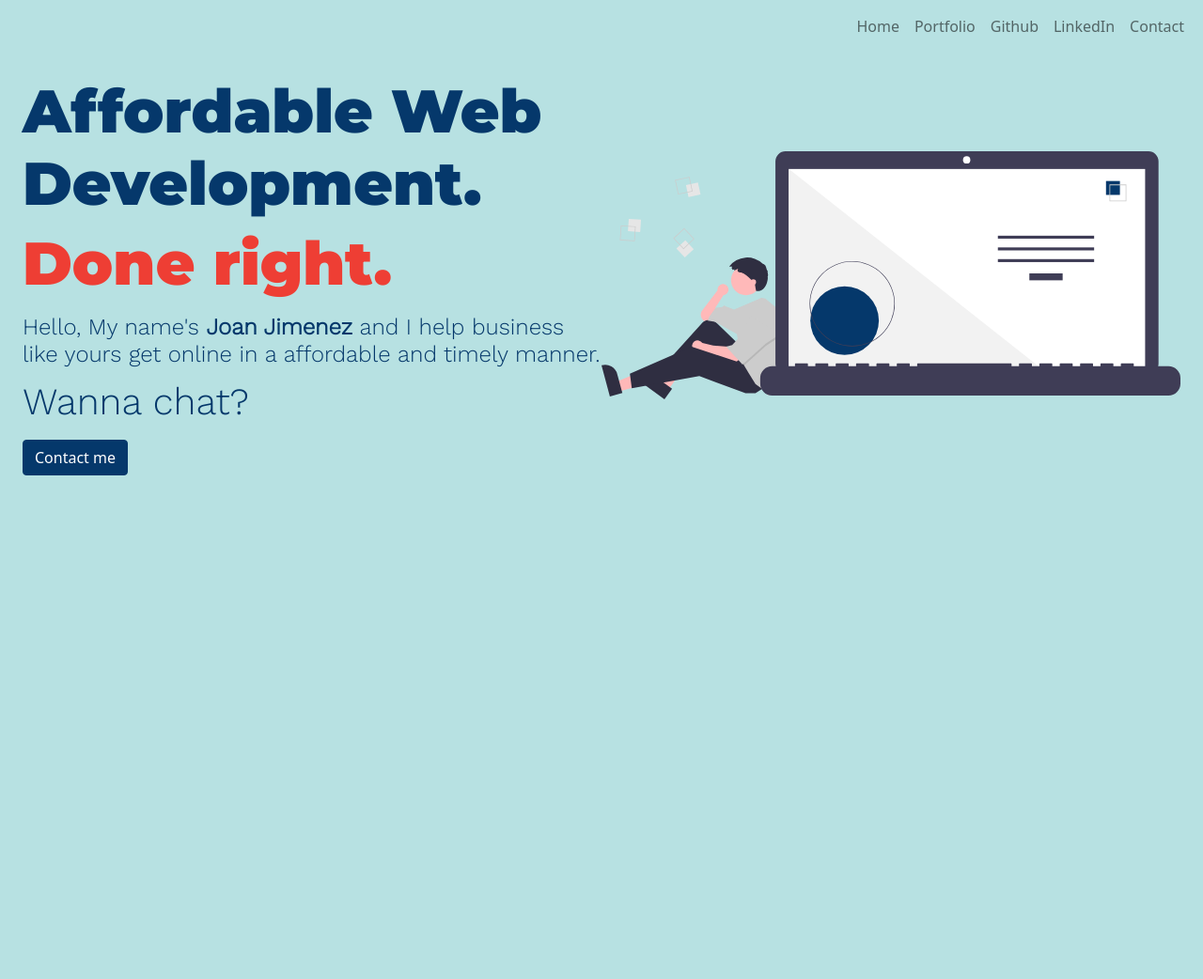
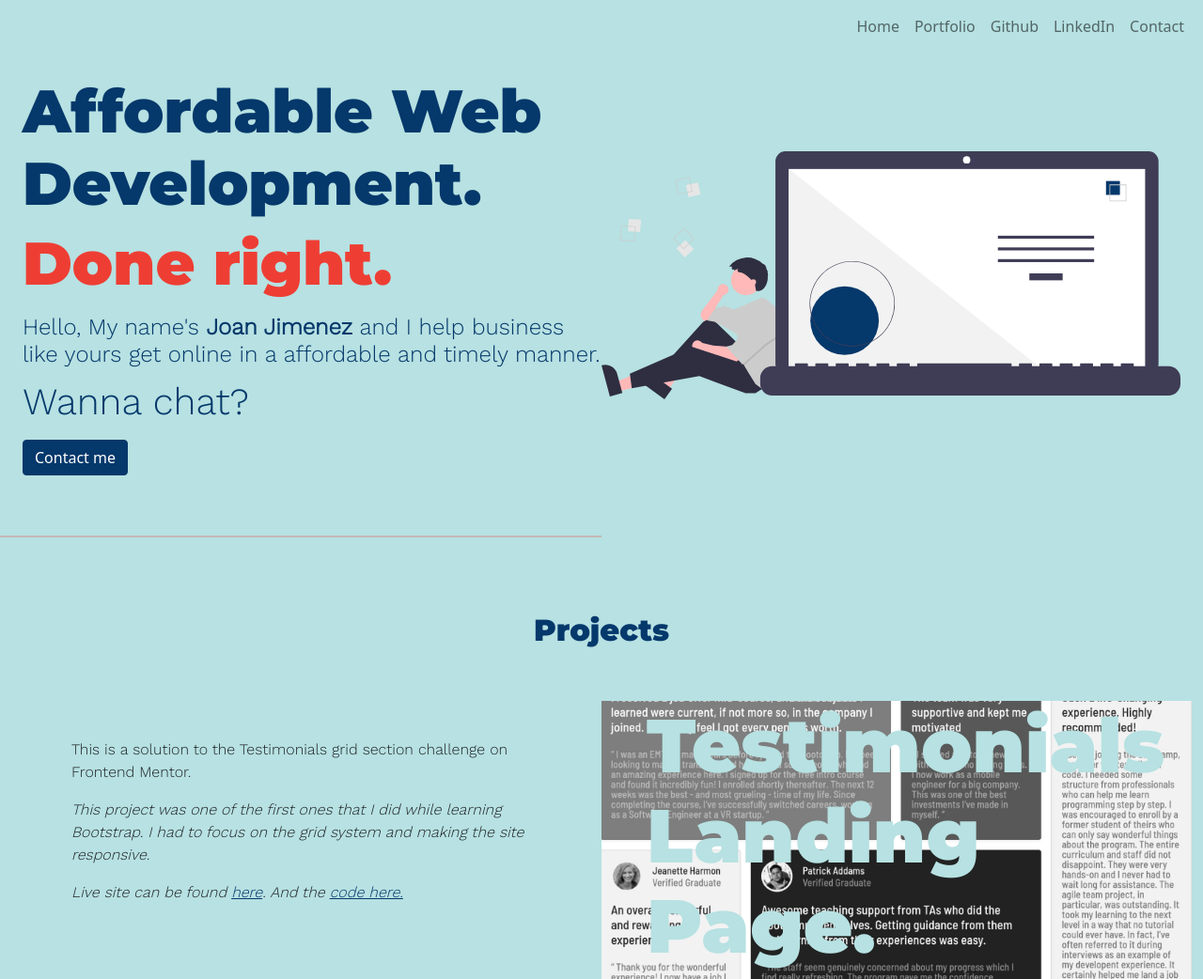
Before and after one commit to joajimenez/portolio_2, a website: page index.html in a window 1280 px wide. Shown: the whole page at 94% size. Before the commit the page ends 800 px from the top, so only its background shows below. Drawn offline with nearby package versions, Linux system fonts and the light colour scheme.

Commit message:
added projects

```diff
--- a/index.html
+++ b/index.html
@@ -4,7 +4,7 @@
     <meta charset="UTF-8" />
     <meta http-equiv="X-UA-Compatible" content="IE=edge" />
     <meta name="viewport" content="width=device-width, initial-scale=1.0" />
-    <link rel="icon" href="./assets/img/ufo.png" type="image/x-icon">
+    <link rel="icon" href="./assets/img/ufo.png" type="image/x-icon" />
     <link
       href="https://fonts.googleapis.com/css?family=Montserrat:900|Work+Sans:300"
       rel="stylesheet"
@@ -12,14 +12,19 @@
     <link rel="stylesheet" href="./scss/custom.css" />
     <title>Joan Jimenez - Web Developer</title>
     <!-- Global site tag (gtag.js) - Google Analytics -->
-<script async src="https://www.googletagmanager.com/gtag/js?id=G-7QE2E8PGEF"></script>
-<script>
-  window.dataLayer = window.dataLayer || [];
-  function gtag(){dataLayer.push(arguments);}
-  gtag('js', new Date());
+    <script
+      async
+      src="https://www.googletagmanager.com/gtag/js?id=G-7QE2E8PGEF"
+    ></script>
+    <script>
+      window.dataLayer = window.dataLayer || [];
+      function gtag() {
+        dataLayer.push(arguments);
+      }
+      gtag("js", new Date());
 
-  gtag('config', 'G-7QE2E8PGEF');
-</script>
+      gtag("config", "G-7QE2E8PGEF");
+    </script>
   </head>
   <body class="bg-light vh-100">
     <header>
@@ -46,10 +51,15 @@
               </li>
               <li class="nav-item">
                 <a class="nav-link" href="https://github.com/joajimenez"
-                  >Github</a>
+                  >Github</a
+                >
               </li>
               <li class="nav-item">
-                <a class="nav-link" href="https://www.linkedin.com/in/joanjimenezd/">LinkedIn</a>
+                <a
+                  class="nav-link"
+                  href="https://www.linkedin.com/in/joanjimenezd/"
+                  >LinkedIn</a
+                >
               </li>
               <li class="nav-item">
                 <a class="nav-link" href="contact.html">Contact</a>
@@ -65,8 +75,8 @@
           <h1 class="display-3">Affordable Web Development.</h1>
           <h1 class="display-3 text-danger">Done right.</h1>
           <p class="h4 pt-2">
-            Hello, My name's <strong>Joan Jimenez </strong> and I help business like yours get online in a affordable and timely
-            manner.
+            Hello, My name's <strong>Joan Jimenez </strong> and I help business
+            like yours get online in a affordable and timely manner.
           </p>
           <p class="display-6 pt-1">Wanna chat?</p>
           <a class="btn btn-primary" href="contact.html" role="button"
@@ -81,9 +91,50 @@
         />
       </div>
     </section>
-    <section>
-      <div class="container">
-
+    <br>
+    <hr class="bg-danger border-2 border-top border-danger w-50">
+    <section class="pt-5">
+      <div class="container-fluid pt-3">
+        <h2 class="text-center pb-5 text-primary">Projects</h2>
+        <div class="container-fluid p-0">
+          <div class="row g-0">
+            <div
+              lc-helper="background"
+              class="col-md-6 order-md-2 ps-4 d-flex"
+              style="
+                background-size: cover;
+                background-position: center;
+                background-image: url('./assets/img/projects_screenshots/screenshot.webp');
+              "
+            >
+              <div class="lc-block align-self-center text-light ms-4">
+                <h2 class="fw-bold display-1" editable="inline">
+                  Testimonials&nbsp;<br />Landing&nbsp;<br />Page.
+                </h2>
+              </div>
+            </div>
+            <div class="col-md-6 order-md-1" style="padding: 5vh 5vw">
+              <div class="lc-block mb-3">
+                <div editable="rich">
+                  <p>
+                    <strong>This is a solution to the Testimonials grid section challenge on Frontend Mentor.&nbsp;</strong
+                    >
+                  </p>
+                </div>
+              </div>
+              <!-- /lc-block -->
+              <div class="lc-block pb-2">
+                <div editable="rich">
+                  <p>
+                    <em>This project was one of the first ones that I did while learning Bootstrap. I had to focus on the grid system and making the site responsive.&nbsp;</em>
+                  </p>
+                  <p>
+                    <em>Live site can be found <a href="https://joajimenez.github.io/testimonials_grid/">here</a>. And the <a href="https://github.com/joajimenez/testimonials_grid">code here.</a> &nbsp;</em>
+                  </p>
+                </div>
+              </div>
+          </div>
+        </div>
       </div>
     </section>
     <script
```
Also changed, not shown: assets/img/projects_screenshots/screenshot.webp (added).
